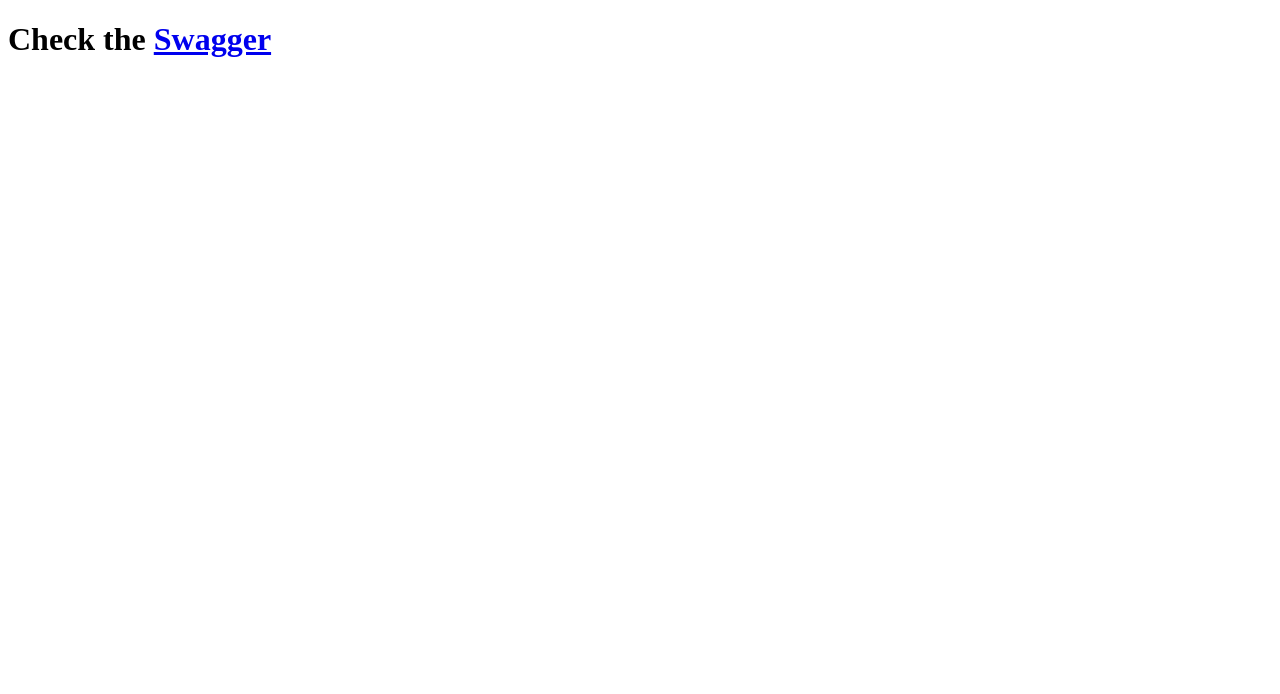
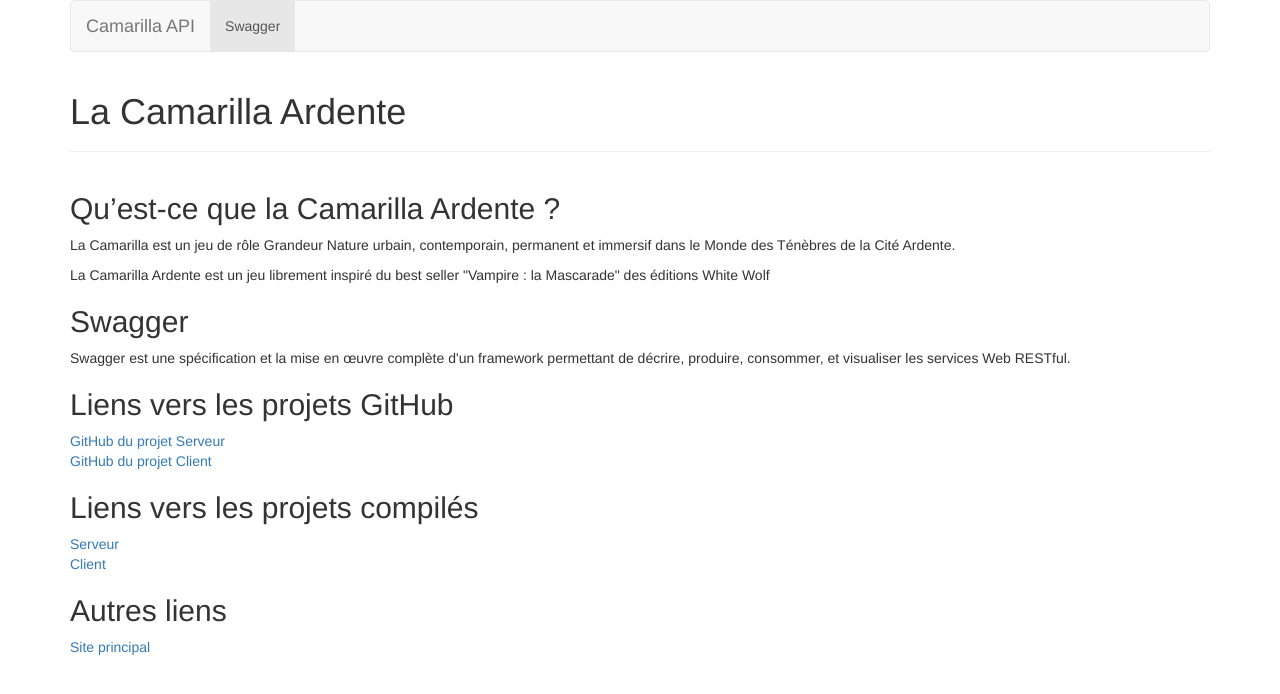
Before and after one commit to phmatray/Camarilla, a plain HTML site: page Camarilla.RestApi/index.html in a window 1280 px wide. Drawn offline with nearby package versions, Linux system fonts and the light colour scheme.

Commit message:
Home page for server with a link to swagger

```diff
--- a/Camarilla.RestApi/index.html
+++ b/Camarilla.RestApi/index.html
@@ -1,10 +1,77 @@
 <!DOCTYPE html>
-<html>
+<html lang="en">
 <head>
+    <meta charset="utf-8">
+    <meta http-equiv="X-UA-Compatible" content="IE=edge">
+    <meta name="viewport" content="width=device-width, initial-scale=1">
     <title>Camarilla API</title>
-    <meta charset="utf-8"/>
+
+    <!-- Bootstrap -->
+    <link href="//maxcdn.bootstrapcdn.com/bootstrap/3.3.5/css/bootstrap.min.css" rel="stylesheet">
+
+    <!-- HTML5 Shim and Respond.js IE8 support of HTML5 elements and media queries -->
+    <!-- WARNING: Respond.js doesn't work if you view the page via file:// -->
+    <!--[if lt IE 9]>
+        <script src="https://oss.maxcdn.com/libs/html5shiv/3.7.2/html5shiv.js"></script>
+        <script src="https://oss.maxcdn.com/libs/respond.js/1.4.2/respond.min.js"></script>
+    <![endif]-->
 </head>
 <body>
-    <h1>Check the <a href="/swagger">Swagger</a></h1>
+<div class="container">
+
+    <nav class="navbar navbar-default" role="navigation">
+        <div class="container-fluid">
+            <!-- Brand and toggle get grouped for better mobile display -->
+            <div class="navbar-header">
+                <button type="button" class="navbar-toggle" data-toggle="collapse" data-target="#bs-example-navbar-collapse-1">
+                    <span class="sr-only">Toggle navigation</span>
+                    <span class="icon-bar"></span>
+                    <span class="icon-bar"></span>
+                    <span class="icon-bar"></span>
+                </button>
+                <a class="navbar-brand" href="#">Camarilla API</a>
+            </div>
+            <!-- Collect the nav links, forms, and other content for toggling -->
+            <div class="collapse navbar-collapse" id="bs-example-navbar-collapse-1">
+                <ul class="nav navbar-nav">
+                    <li class="active">
+                        <a href="/swagger">Swagger</a>
+                    </li>
+                </ul>
+            </div><!-- /.navbar-collapse -->
+        </div><!-- /.container-fluid -->
+    </nav>
+
+    <div class="page-header">
+        <h1>La Camarilla Ardente</h1>
+    </div>
+
+    <div class="row">
+        <div class="col-md-12">
+            <h2>Qu’est-­ce que la Camarilla Ardente ?</h2>
+            <p>La Camarilla est un jeu de rôle Grandeur Nature urbain, contemporain, permanent et immersif dans le Monde des Ténèbres de la Cité Ardente.</p>
+            <p>La Camarilla Ardente est un jeu librement inspiré du best seller "Vampire : la Mascarade" des éditions White Wolf</p>
+
+            <h2>Swagger</h2>
+            <p>Swagger est une spécification et la mise en œuvre complète d'un framework permettant de décrire, produire, consommer, et visualiser les services Web RESTful.</p>
+
+            <h2>Liens vers les projets GitHub</h2>
+            <a href="https://github.com/phmatray/Camarilla">GitHub du projet Serveur</a><br/>
+            <a href="https://github.com/phmatray/Camarilla-Client">GitHub du projet Client</a>
+
+            <h2>Liens vers les projets compilés</h2>
+            <a href="http://camarilla-api.azurewebsites.net/swagger">Serveur</a><br/>
+            <a href="http://camarilla-ardente.azurewebsites.net/">Client</a>
+
+            <h2>Autres liens</h2>
+            <a href="http://www.camarilla.be/">Site principal</a>
+        </div>
+    </div>
+</div>
+
+<!-- jQuery (necessary for Bootstrap's JavaScript plugins) -->
+<script src="https://ajax.googleapis.com/ajax/libs/jquery/1.11.2/jquery.min.js"></script>
+<!-- Include all compiled plugins (below), or include individual files as needed -->
+<script src="//maxcdn.bootstrapcdn.com/bootstrap/3.3.5/js/bootstrap.min.js"></script>
 </body>
 </html>
```
